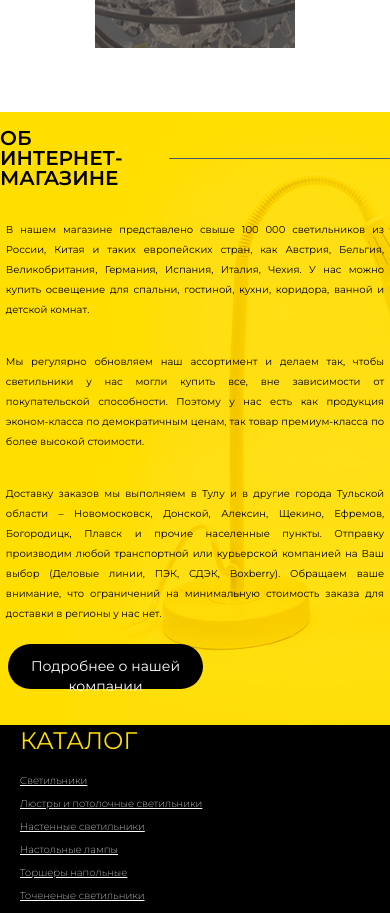
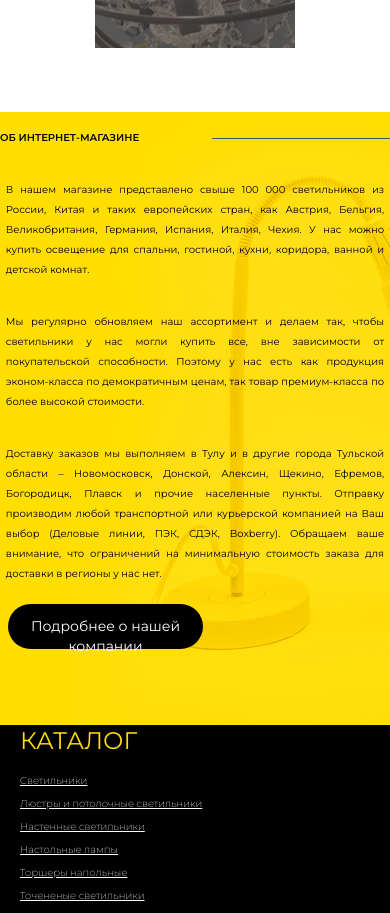
Before and after one commit to DrozdovVadim/SummerPractise2024, a React (Create React App) app in the folder app/: page / in a window 390 px wide. Shown: the part 2300-3213 px from the top of the page. Built offline with nearby package versions, Linux system fonts and the light colour scheme.

Commit message:
еще немного исправления адаптива в компоненте AboutUs

```diff
--- a/app/src/Components/Main/aboutUs/AboutUs.jsx
+++ b/app/src/Components/Main/aboutUs/AboutUs.jsx
@@ -8,7 +8,7 @@ function AboutUs()
 
             <div className="w-4/6 flex flex-col ml-auto max-[465px]:w-full">
                 <div className="flex items-center mt-8 max-[465px]:mt-4">
-                    <div className="text-start uppercase  min-w-[300px] mr-3 max-[465px]:min-w-[150px] text-[20px] font-semibold">Об интернет-магазине</div>
+                    <div className="text-start uppercase  min-w-[300px] mr-3 max-[465px]:min-w-[200px] min-[1024px]:text-[20px] font-semibold">Об интернет-магазине</div>
                     <div className="rounded-2xl bg-gray-600 h-[1px] w-full"></div>
                 </div>
                 <div>
@@ -18,7 +18,7 @@ function AboutUs()
                     Доставку заказов мы выполняем в Тулу и в другие города Тульской области – Новомосковск, Донской, Алексин, Щекино, Ефремов, Богородицк, Плавск и прочие населенные пункты. Отправку производим любой транспортной или курьерской компанией на Ваш выбор (Деловые линии, ПЭК, СДЭК, Boxberry). Обращаем ваше внимание, что ограничений на минимальную стоимость заказа для доставки в регионы у нас нет.</p>
                 </div>
 
-                <a className="block rounded-full text-center bg-black text-white h-fit py-3 max-[375px]:text-[10px] w-1/4 mt-5 max-[1024px]:text-sm max-[1024px]:w-1/2 max-[465px]:h-[45px] max-[465px]:ml-2">Подробнее о нашей компании</a>
+                <a className="block rounded-full text-center bg-black text-white h-fit py-3 max-[375px]:text-[10px] w-1/4 mt-5 max-[1024px]:text-sm max-[1024px]:w-1/2 max-[465px]:h-[45px] max-[465px]:ml-2 max-[320px]:w-2/3">Подробнее о нашей компании</a>
            </div>
 
 
```
